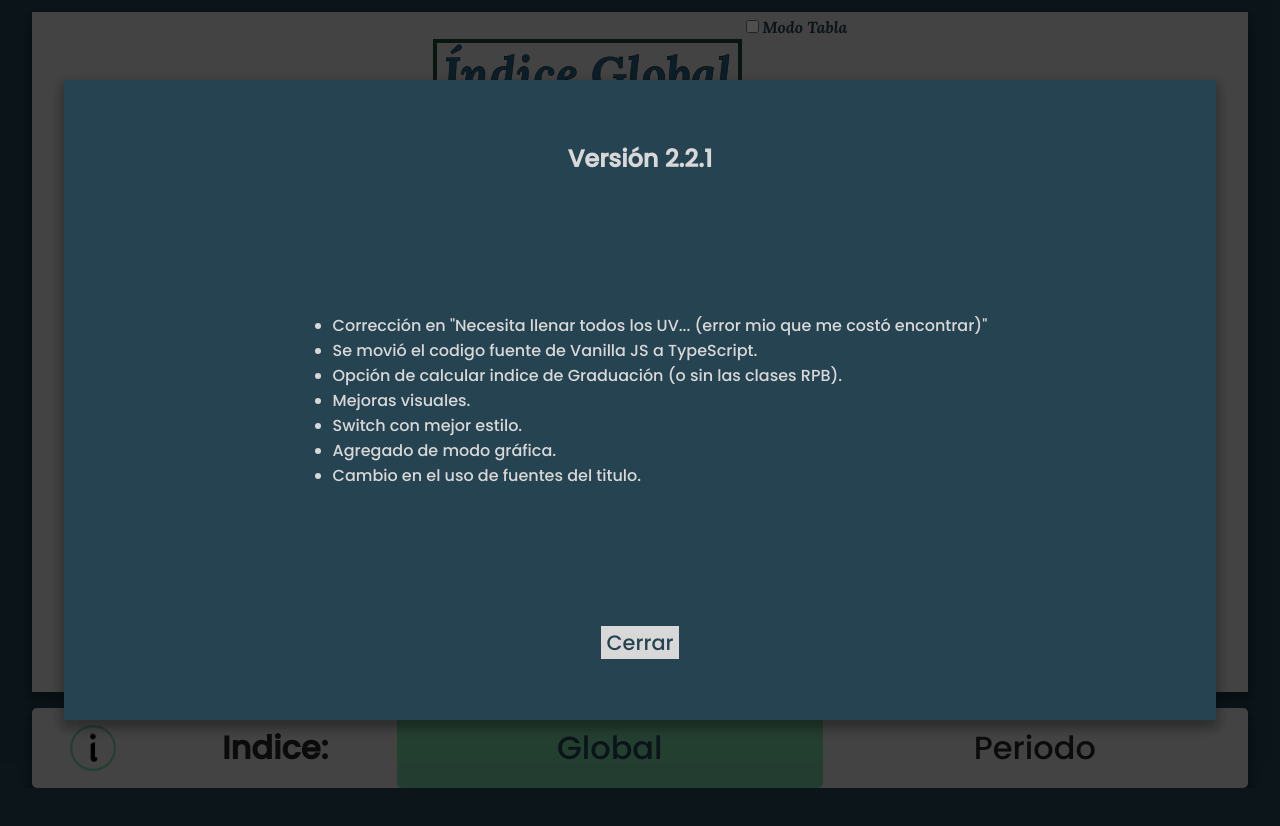
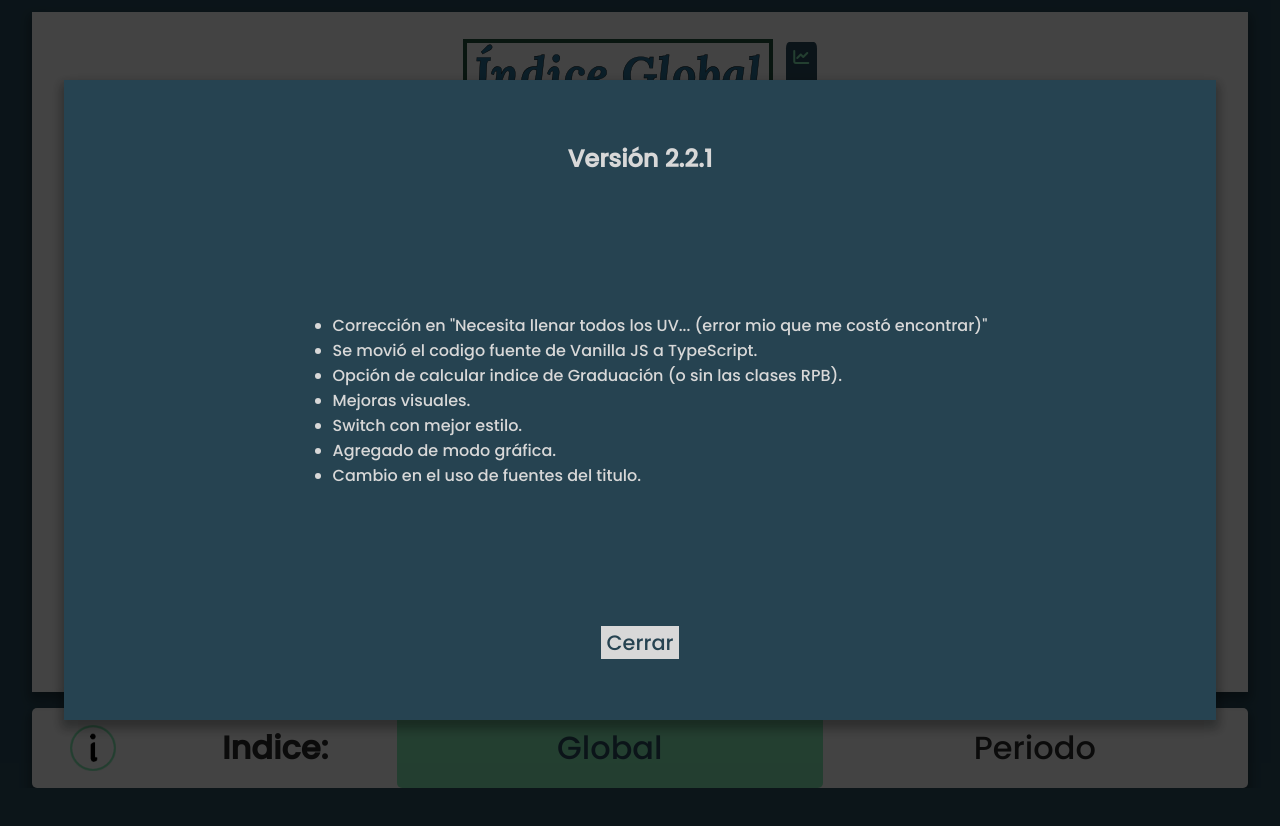
Before and after one commit to flynn1411/calcu-de-indice, a React (Create React App) app: page / in a window 1280 px wide. Shown: the top 826 px of the page. Built offline with nearby package versions, Linux system fonts and the light colour scheme; no server answers; a web font is replaced by a local one.

Commit message:
switch al 80%

```diff
--- a/package.json
+++ b/package.json
@@ -3,6 +3,7 @@
   "version": "0.1.0",
   "private": true,
   "dependencies": {
+    "@fortawesome/fontawesome-free": "^5.15.2",
     "@testing-library/jest-dom": "^5.11.5",
     "@testing-library/react": "^11.1.1",
     "@testing-library/user-event": "^12.2.0",
@@ -10,6 +11,7 @@
     "@types/node": "^14.14.20",
     "@types/react": "^17.0.0",
     "@types/react-dom": "^17.0.0",
+    "@types/recharts": "^1.8.19",
     "dotenv": "^8.2.0",
     "firebase": "^8.0.2",
     "hover.css": "^2.3.2",
--- a/public/index.html
+++ b/public/index.html
@@ -2,6 +2,7 @@
 <html lang="en">
   <head>
     <meta charset="utf-8" />
+    <script src="https://kit.fontawesome.com/a22b11db10.js" crossorigin="anonymous"></script>
     <link rel="icon" href="%PUBLIC_URL%/favicon.ico" />
     <meta name="viewport" content="width=device-width, initial-scale=1" />
     <meta name="theme-color" content="#264351" />
--- a/src/App.tsx
+++ b/src/App.tsx
@@ -288,6 +288,14 @@ function App(){
         />);
     }
 
+    function getHeight(){
+        if(window.innerWidth > 900){
+            return {height: "85vh"}
+        }else{
+            return {height: `${window.innerHeight*0.85}px`}
+        }
+    }
+
     /************************************************ANIMACIONES*******************************************************/
 
 
@@ -297,7 +305,7 @@ function App(){
             {viewModal ? <Modal closeModal={closeModal} temaActual={temaActual} message={null}/> : null}
             </>
 
-            <div  id="contenedor-pagina">
+            <div  id="contenedor-pagina" style={getHeight()}>
                 { cambioPagina ? null : (
                 <Contenido
                     materias={materias}
--- a/src/components/Contenido.tsx
+++ b/src/components/Contenido.tsx
@@ -96,14 +96,14 @@ export default function Contenido( {
 
     const animacionMobile = useSpring({
         from:{
-            height: "1vh",
+            height: `${window.innerHeight*0.01}px`,
             opacity: 0,
             top: "86vh"/*,
             right: "1vw",
             width: "37vw"*/
         },
         to:{
-            height: "85vh",
+            height: `${window.innerHeight*0.85}px`,
             opacity: 1,
             top: "1.5vh"/*,
             width: "95vw",
@@ -157,7 +157,11 @@ export default function Contenido( {
                         checked={graphMode}
                         onChange={()=>{setGraphMode(!graphMode)}}
                     />
-                    <label htmlFor="graphToggle">{graphMode? "Modo Gráfica" : "Modo Tabla"}</label>
+                    <label htmlFor="graphToggle" className="graphLabel">
+                        <i className="fas fa-chart-line"></i>
+                        <i className="fas fa-table"></i>
+                        <div className="graphSlider"></div>
+                    </label>
                 </div>
             )
         }
--- a/src/index.tsx
+++ b/src/index.tsx
@@ -5,6 +5,7 @@ import FirebaseProvider from './FirebaseContext';
 //import Modal from './components/Modal'
 import './sass/index.scss';
 import './sass/hover-min.css';
+import '@fortawesome/fontawesome-free'
 import * as serviceWorkerRegistrator from './serviceWorkerRegistration';
 
 ReactDOM.render(
--- a/src/sass/_pagina.scss
+++ b/src/sass/_pagina.scss
@@ -39,6 +39,9 @@
     padding-top: 5vh;
     overflow-y: scroll;
     overflow-x: scroll;
+    scroll-behavior: smooth;
+    scrollbar-color: var(--hover-fcolor) transparent;
+    scrollbar-width: thin;
 }
 
 .recharts-wrapper{
@@ -96,8 +99,10 @@
     display: -moz-inline-grid;
 
     @supports(display: inline){
-        display: inline-flex;
+        display: flex;
     }
+
+    place-items: center;
 }
 
 #clases{
--- a/src/sass/_switch.scss
+++ b/src/sass/_switch.scss
@@ -0,0 +1,61 @@
+#graphToggleContainer{
+    margin-left: 1vw;
+}
+
+.graphLabel{
+    display: block;
+    width: min-content;
+    padding: 0.6vh 0.6vw;
+    height: min-content;
+    background-color: var(--text);
+    border-radius: 10%;
+    cursor: pointer;
+}
+
+#graphToggle{
+    opacity: 0;
+    width: 0;
+    height: 0;
+    display: none;
+}
+
+.fa-chart-line{
+    color: var(--hover-fcolor);
+    padding-bottom: 1vh;
+}
+
+.fa-table{
+    color: var(--hover-bg);
+    padding-top: 1vh;
+}
+
+#graphToggle:checked + .graphLabel .fa-chart-line{
+    color: var(--hover-bg);
+}
+
+#graphToggle:checked + .graphLabel .fa-table{
+    color: var(--hover-fcolor);
+}
+
+@media only screen and (max-width: 600px){
+    #graphToggleContainer{
+        margin-top: 2vh;
+    }
+
+    .graphLabel{
+        display: block;
+        width: 20vw;
+        padding: 0.6vh 0.6vw;
+        height: min-content;
+        border-radius: 8%;
+    }
+
+    .fa-chart-line{
+        padding-right: 3vw;
+        align-self: flex-start;
+    }
+
+    .fa-table{
+        padding-left: 3vw;
+    }
+}
--- a/src/sass/index.scss
+++ b/src/sass/index.scss
@@ -143,7 +143,6 @@ button:hover{
 
     #contenedor-pagina{
         grid-area: contenido;
-        height: 85vh;
         width: 95vw;
         margin-top: 1.5vh;
         display: grid;
@@ -294,6 +293,7 @@ button:hover{
 }
 
 @media only screen and (min-width: 601px) and (max-width: 900px) {
+
     #root{
         grid-template-rows: auto 10%;
     }
@@ -307,7 +307,7 @@ button:hover{
         grid-template-areas:
         "titulo"
         "contenidoInner";
-        //grid-template-rows: 18% auto auto;
+        grid-template-rows: auto;
     }
 
     #modoNormal{
@@ -337,4 +337,8 @@ button:hover{
     #contenidoClases{
         width: 6vw;
     }
+
+    #lateral{
+        grid-template-columns: auto;
+    }
 }
```
Also changed, not shown: 1 other file (tests, documents, lock files or other folders).
